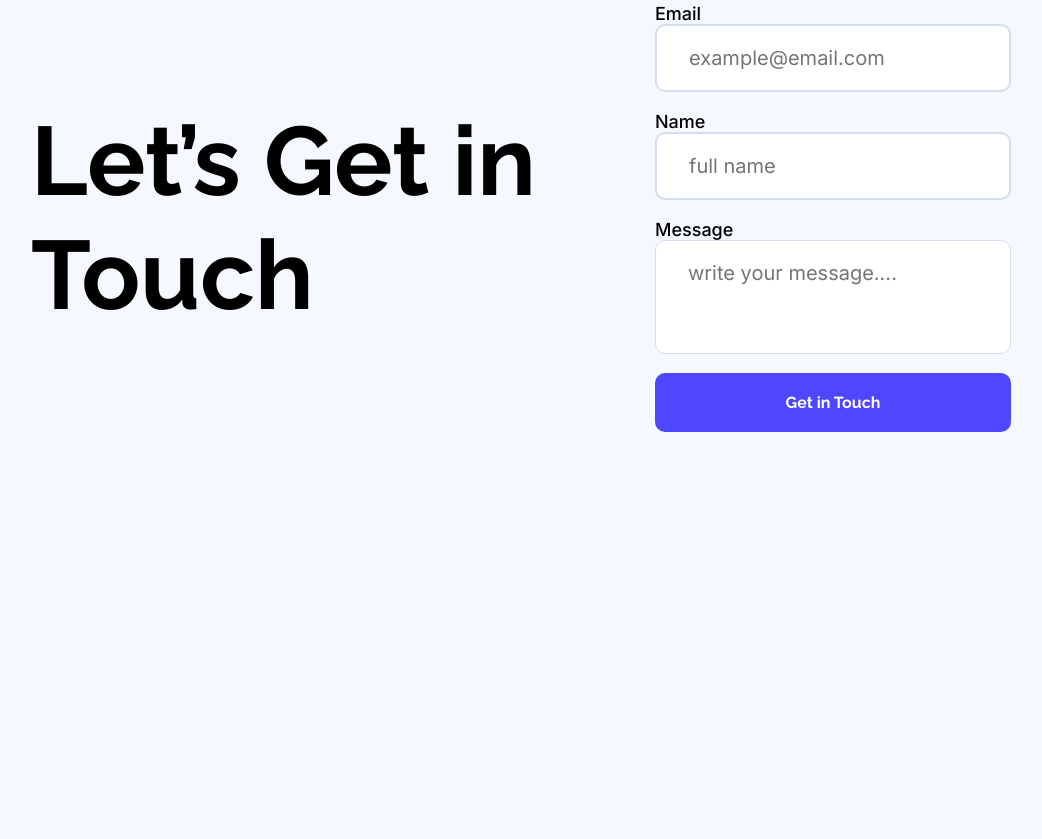
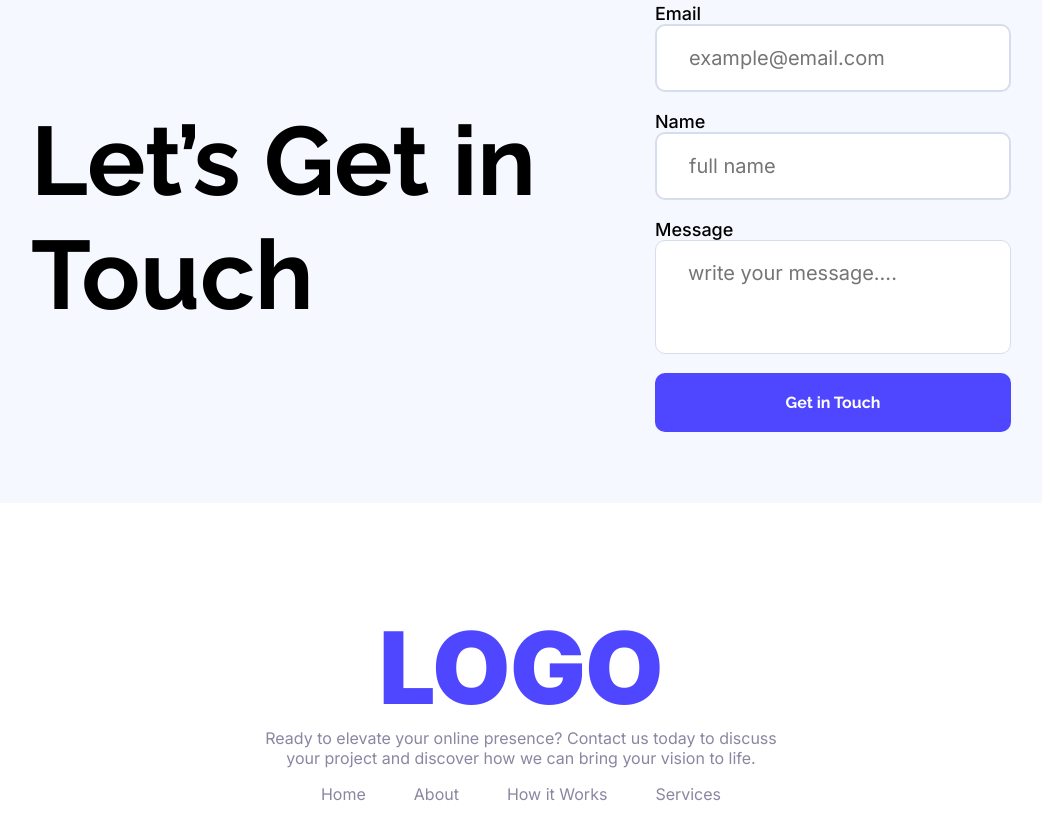
Before and after one commit to 0fahimtazwar0/B12A01-landing-launchpad, a plain HTML site: page index.html in a window 1280 px wide. Shown: the part 3147-3986 px from the top of the page, without its empty margins (119-1161 px from the left). Before the commit the page ends 3579 px from the top, so only its background shows below. Drawn offline with Linux system fonts and the light colour scheme.

Commit message:
added footer

```diff
--- a/index.html
+++ b/index.html
@@ -140,6 +140,15 @@
             </div>
         </section>
     </main>
-    <footer></footer>
+    <footer>
+        <div class="logoBig">LOGO</div>
+        <div class="footerText">Ready to elevate your online presence? Contact us today to discuss your project and discover how we can bring your vision to life.</div>
+        <div class="footerLinks">
+            <a href=""><p class="footer-link-text">Home</p></a>
+            <a href=""><p class="footer-link-text">About</p></a>
+            <a href=""><p class="footer-link-text">How it Works</p></a>
+            <a href=""><p class="footer-link-text">Services</p></a>
+        </div>
+    </footer>
 </body>
 </html>
--- a/style.css
+++ b/style.css
@@ -11,6 +11,9 @@ header{
     background-repeat: no-repeat;
     padding-bottom: 152px;
 
+}
+a{
+    text-decoration: none;
 }
 /* shared styles */
 .btn-primary{
@@ -191,7 +194,7 @@ nav{
 .contact{
     display: flex;
     align-items: center;
-    margin: 0px 150px;
+    margin: 71px 150px;
     justify-content: space-between;
 }
 .contactText{
@@ -205,3 +208,28 @@ label{
     font-size: 18px;
     font-weight: 500;
 }
+
+/* footer styles */
+footer{
+    padding: 104px 0px ;
+    text-align: center;
+    background-color: white;
+}
+.logoBig{
+    font-weight: 900;
+    font-size: 100px;
+    color: #4E47FF;
+}
+.footerText{
+    color: #8987A1;
+    max-width: 530px;
+    justify-self: center;
+}
+.footerLinks{
+    display: flex;
+    gap: 48px;
+    justify-self: center;
+}
+.footer-link-text{
+    color: #8987A1;
+}
```
